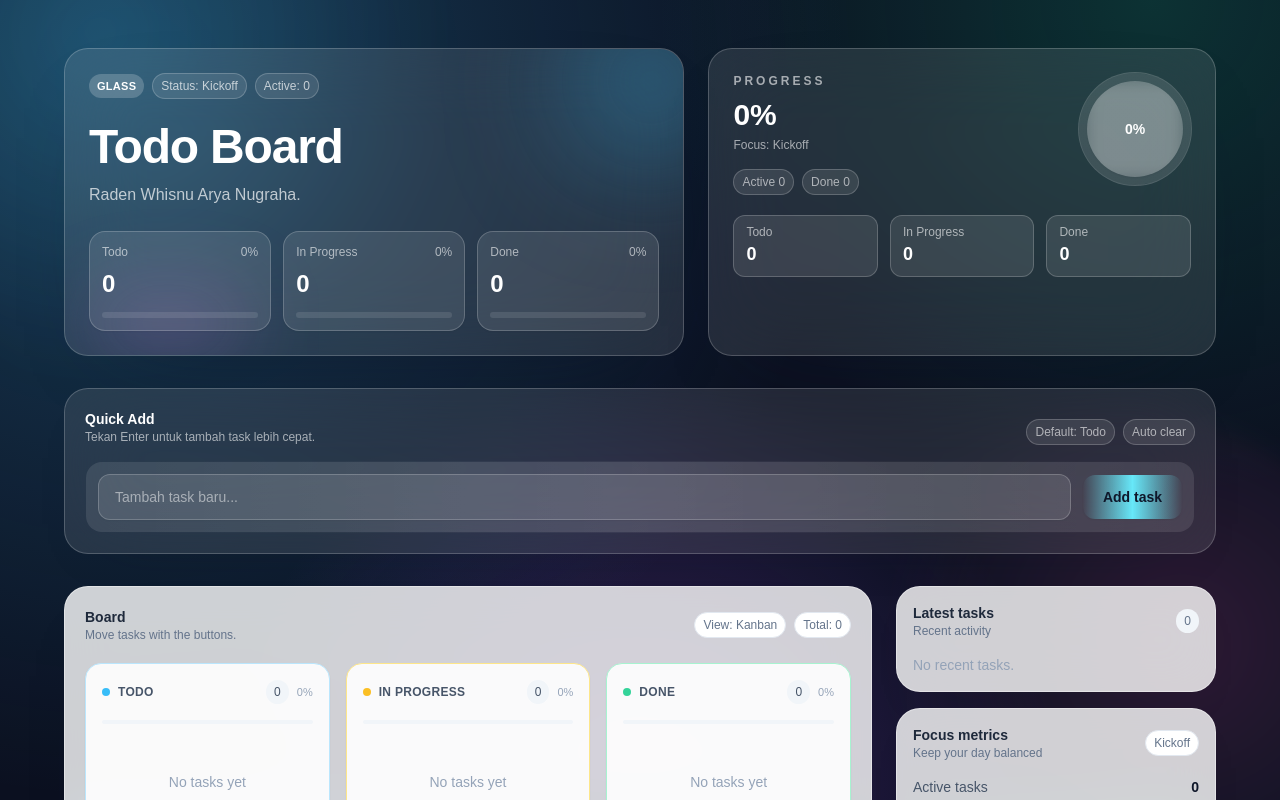
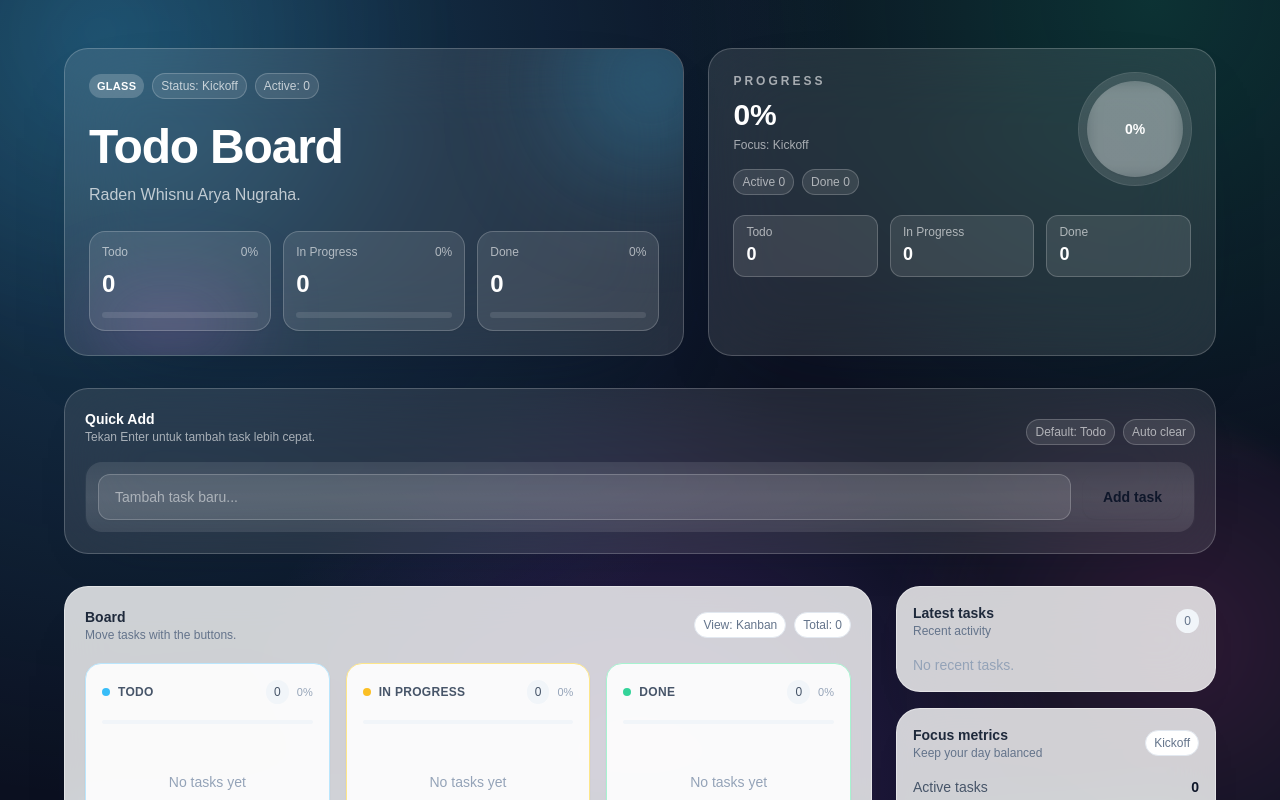
Before and after one commit to CatwisBot/workshop-todo-list-whisnu, a React (Vite) app: page / in a window 1280 px wide. Shown: the top 800 px of the page. Built offline with nearby package versions, Linux system fonts and the light colour scheme.

Commit message:
second commit

```diff
--- a/src/App.tsx
+++ b/src/App.tsx
@@ -244,7 +244,7 @@ function App() {
               </span>
             </div>
           </div>
-          <div className="mt-4 rounded-2xl bg-gradient-to-r from-white/20 via-white/5 to-white/20 p-px">
+          <div className="mt-4 rounded-2xl bg-linear-to-r from-white/20 via-white/5 to-white/20 p-px">
             <div className="flex flex-col gap-3 rounded-2xl bg-white/10 p-3 sm:flex-row sm:items-center">
               <input
                 type="text"
@@ -257,7 +257,7 @@ function App() {
               <button
                 type="button"
                 onClick={addTask}
-                className="rounded-xl bg-gradient-to-r from-sky-300 via-cyan-300 to-emerald-300 px-5 py-3 text-sm font-semibold text-slate-900 shadow-sm transition hover:-translate-y-0.5 hover:shadow-md active:translate-y-0"
+                className="rounded-xl bg-linear-to-r from-sky-300 via-cyan-300 to-emerald-300 px-5 py-3 text-sm font-semibold text-slate-900 shadow-sm transition hover:-translate-y-0.5 hover:shadow-md active:translate-y-0"
               >
                 Add task
               </button>
@@ -322,7 +322,7 @@ function App() {
                       />
                     </div>
 
-                    <div className="space-y-3 min-h-[140px]">
+                    <div className="space-y-3 min-h-35">
                       {columnTasks.length === 0 ? (
                         <p className="text-slate-400 text-sm text-center py-8">
                           No tasks yet
@@ -477,7 +477,7 @@ function App() {
               </div>
               <div className="mt-5 h-2 w-full rounded-full bg-slate-100">
                 <div
-                  className="h-full rounded-full bg-gradient-to-r from-slate-900 to-slate-700"
+                  className="h-full rounded-full bg-linear-to-r from-slate-900 to-slate-700"
                   style={{ width: `${progress}%` }}
                 />
               </div>
```
